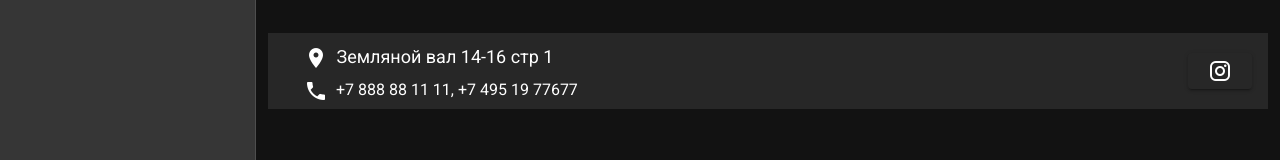
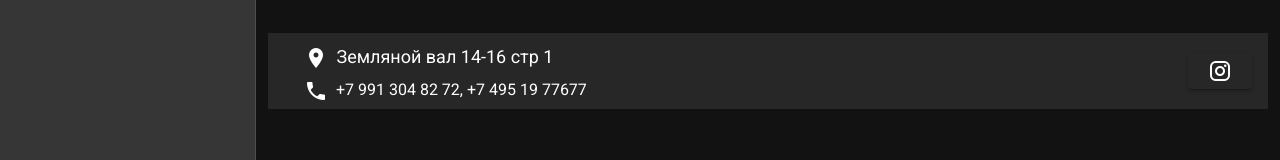
Before and after one commit to Lerner17/naga-bar-frontend, a Nuxt app: page / in a window 1280 px wide. Shown: the part 373-533 px from the top of the page. Built offline with nearby package versions, Linux system fonts and the light colour scheme; no server answers.

Commit message:
Fix number

```diff
--- a/layouts/default.vue
+++ b/layouts/default.vue
@@ -126,7 +126,7 @@
                 </v-flex>
                 <v-flex class="pl-5 pt-2">
                   <v-icon class="pr-1">mdi-phone</v-icon>
-                  +7 888 88 11 11, +7 495 19 77677
+                  +7 991 304 82 72, +7 495 19 77677
                 </v-flex>
               </v-layout>
               <v-label>
```
